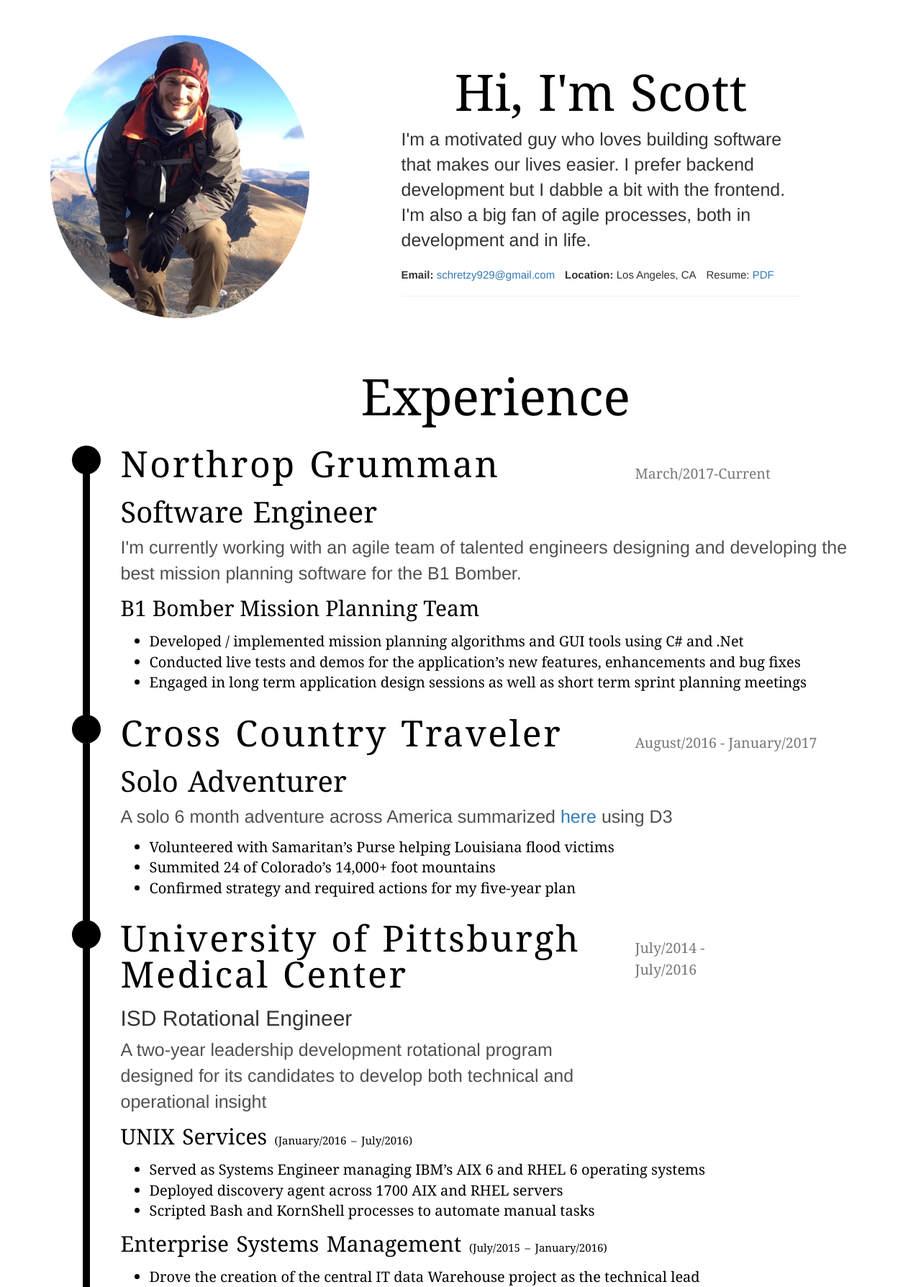
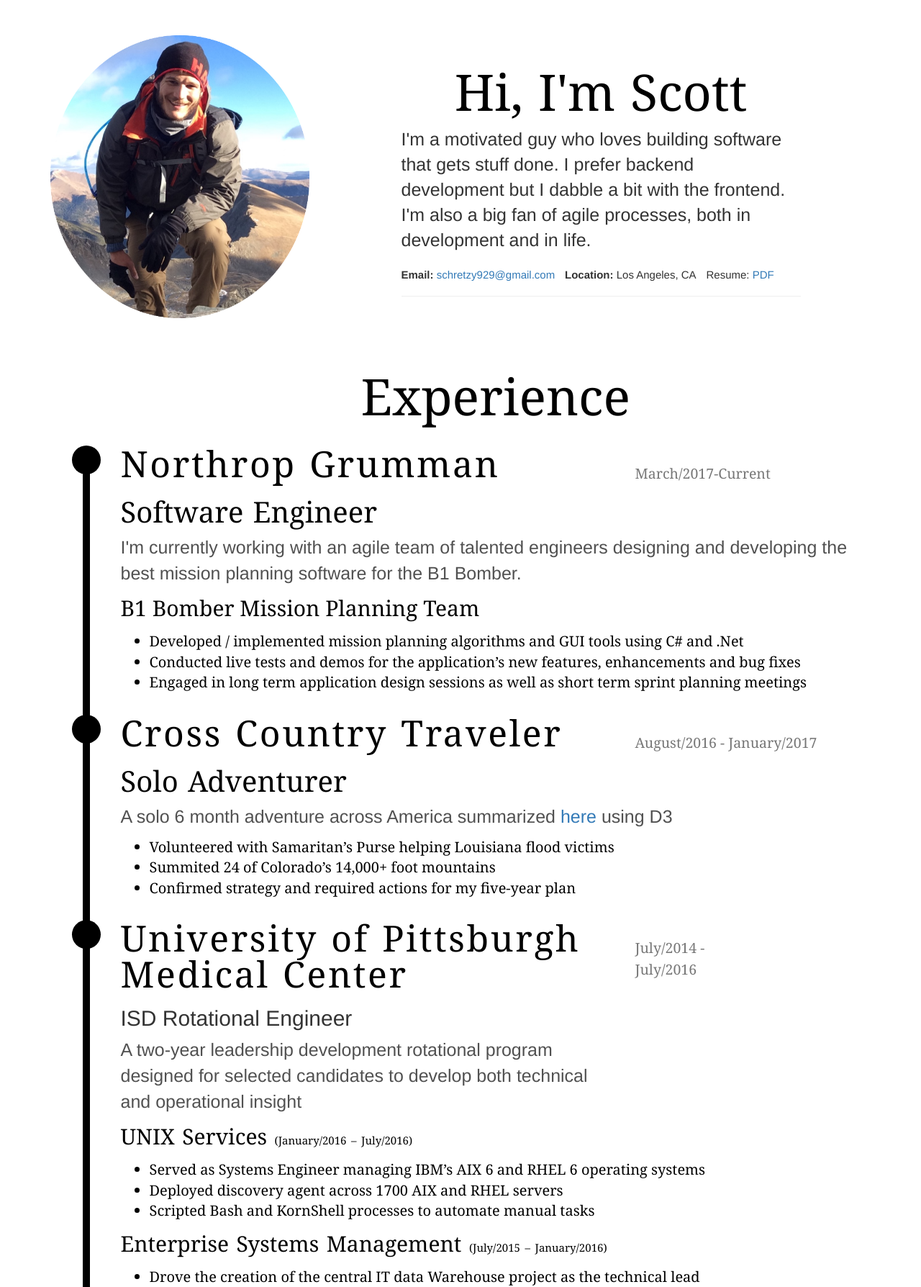
Before and after one commit to schretzilla/website, a Django app: page / in a window 1280 px wide. Shown: the part 1001-2789 px from the top of the page at 72% size. Run offline with Django 3.2, Linux system fonts and the light colour scheme; some libraries are stand-ins or nearby versions.

Commit message:
Modified a few words in main description of myself as well as the description of the ISDR project

```diff
--- a/portfolio/templates/portfolio/home.html
+++ b/portfolio/templates/portfolio/home.html
@@ -64,7 +64,7 @@
             <div class="page-header">
                     <h1 class="subject-header">Hi, I'm Scott</h1>
                     <p class="lead about-me">
-                        I'm a motivated guy who loves building software that makes our lives easier.
+                        I'm a motivated guy who loves building software that gets stuff done.
                         I prefer backend development but I dabble a bit with the frontend.
                         I'm also a big fan of agile processes, both in development and in life.
                     </p>
@@ -150,7 +150,7 @@
                     <div class="col-md-8">
                         <h2 id="isdr-header" class="company-name">University of Pittsburgh Medical Center </h2>
                         <h2>ISD Rotational Engineer </h2>
-                        <p class="job-description">A two-year leadership development rotational program designed for its candidates to
+                        <p class="job-description">A two-year leadership development rotational program designed for selected candidates to
                         develop both technical and operational insight</p>
 
                     </div>
```
